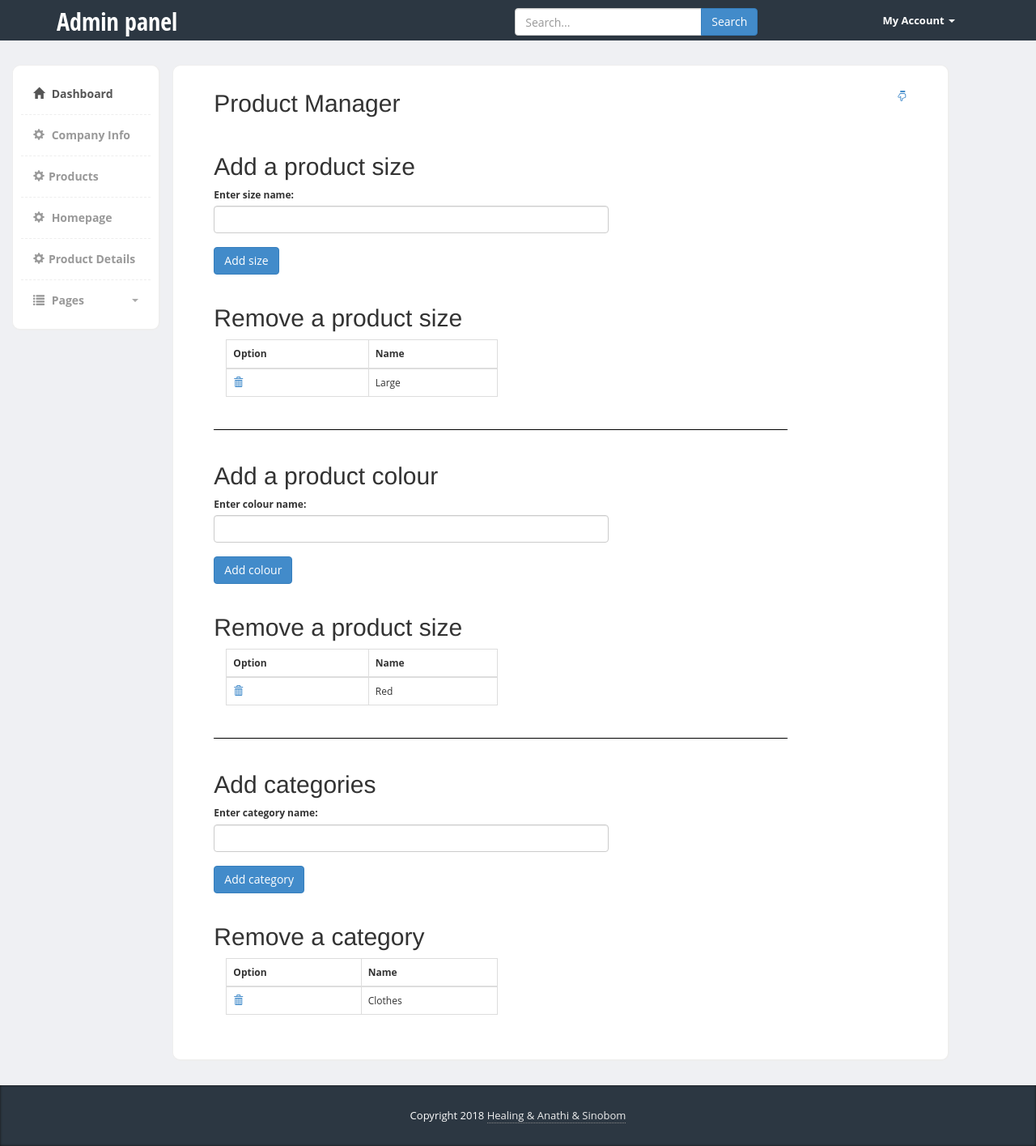
After one commit to HaichH/ont, a PHP site: page /Admin/product_manager.html in a window 1280 px wide. The commit adds this page. Shown: the whole page at 81% size. Run offline with PHP 8.4, Linux system fonts and the light colour scheme.

Commit message:
finishing the admin pages design.. moving onto the logic flow and pattern of the pages

```diff
--- a/Admin/css/styles.css
+++ b/Admin/css/styles.css
@@ -694,15 +694,7 @@ body {
     from {opacity: 0;}
     to {opacity: 1;}
 }
-
-/*#sectionOne{
-    display: none;
+hr{
+    border-color: black;
+    border-style: solid;
 }
-
-#sectionTwo{
-    display: none;
-}
-
-#sectionThree{
-    display: none;
-}*/
--- a/Admin/js/custom.js
+++ b/Admin/js/custom.js
@@ -40,3 +40,28 @@ function openCity(evt, cityName) {
     document.getElementById(cityName).style.display = "block";
     evt.currentTarget.className += " active";
 }
+
+
+function AddNewRow(){
+    var size = '<select name="sizes[]" class="form-control" required><option>PHP will generate this</option></select>';
+    var colour= '<select name="colours[]" class="form-control" required><option>PHP will generate this</option></select>';
+    var qty = '<input type="number" name="qtys[]" required> ';
+    var table = document.getElementById("prod_deds");
+    var row = table.insertRow(1);
+    var cell1 = row.insertCell(0);
+    var cell2 = row.insertCell(1);
+    var cell3 = row.insertCell(2);
+    cell1.innerHTML = size;
+    cell2.innerHTML = colour;
+    cell3.innerHTML = qty;
+}
+
+function RemoveRows(){
+
+    var x = document.getElementById("prod_deds").rows.length;
+    if(x>1){
+        document.getElementById("prod_deds").deleteRow(1);
+    }else{
+
+    }
+}
--- /dev/null
+++ b/Admin/product_manager.html
@@ -0,0 +1,203 @@
+<!DOCTYPE html>
+<html>
+  <head>
+    <title>Admin Panel</title>
+    <meta name="viewport" content="width=device-width, initial-scale=1.0">
+    <!-- Bootstrap -->
+    <link href="bootstrap/css/bootstrap.min.css" rel="stylesheet">
+    <!-- styles -->
+    <link href="css/styles.css" rel="stylesheet">
+  </head>
+  <body>
+  	<div class="header">
+	     <div class="container">
+	        <div class="row">
+	           <div class="col-md-5">
+	              <!-- Logo -->
+	              <div class="logo">
+	                 <h1><a href="index.html">Admin panel</a></h1>
+	              </div>
+	           </div>
+	           <div class="col-md-5">
+	              <div class="row">
+	                <div class="col-lg-12">
+	                  <div class="input-group form">
+	                       <input type="text" class="form-control" placeholder="Search...">
+	                       <span class="input-group-btn">
+	                         <button class="btn btn-primary" type="button">Search</button>
+	                       </span>
+	                  </div>
+	                </div>
+	              </div>
+	           </div>
+	           <div class="col-md-2">
+	              <div class="navbar navbar-inverse" role="banner">
+	                  <nav class="collapse navbar-collapse bs-navbar-collapse navbar-right" role="navigation">
+	                    <ul class="nav navbar-nav">
+	                      <li class="dropdown">
+	                        <a href="#" class="dropdown-toggle" data-toggle="dropdown">My Account <b class="caret"></b></a>
+	                        <ul class="dropdown-menu animated fadeInUp">
+
+	                          <li><a href="login.html">Logout</a></li>
+	                        </ul>
+	                      </li>
+	                    </ul>
+	                  </nav>
+	              </div>
+	           </div>
+	        </div>
+	     </div>
+	</div>
+
+    <div class="page-content">
+    	<div class="row">
+		  <div class="col-md-2">
+		  	<div class="sidebar content-box" style="display: block;">
+                <ul class="nav">
+                    <!-- Main menu -->
+                    <li class="current"><a href="index.html"><i class="glyphicon glyphicon-home"></i> Dashboard</a></li>
+                    <li><a href="calendar.html"><i class="glyphicon glyphicon-cog"></i> Company Info</a></li>
+                    <li><a href="stats.html"><i class="glyphicon glyphicon-cog"></i>Products</a></li>
+                    <li><a href="tables.html"><i class="glyphicon glyphicon-cog"></i> Homepage</a></li>
+                    <li><a href="buttons.html"><i class="glyphicon glyphicon-cog"></i>Product Details</a></li>
+                    <li class="submenu">
+                         <a href="#">
+                            <i class="glyphicon glyphicon-list"></i> Pages
+                            <span class="caret pull-right"></span>
+                         </a>
+                         <!-- Sub menu -->
+                         <ul>
+                            <li><a href="login.html">Homepage</a></li>
+                            <li><a href="signup.html">Products</a></li>
+                        </ul>
+                    </li>
+                </ul>
+             </div>
+		  </div>
+		  <div class="col-md-9">
+		  	<div class="row">
+		  		<div class="content-box-large">
+                                <div class="panel-heading">
+                                    <div class="panel-title"><h2>Product Manager </h2></div>
+
+                                        <div class="panel-options">
+                                                <a href="#" data-rel="reload"><i class="glyphicon glyphicon-hand-down"></i></a>
+                                        </div>
+                                </div>
+                                <div class="panel-body">
+                                    <form>
+                                        <!-- Add a size -->
+                                        <div class="col-sm-7">
+                                            <h2>Add a product size</h2>
+                                            <label>Enter size name:</label><br>
+                                            <input type="text" class="form-control" name="prod_size"><br>
+                                            <input type="submit" value="Add size" class="btn btn-primary"><br><br>
+                                            <h2>Remove a product size</h2>
+
+                                            <!--Deleting a product size-->
+                                            <div class="col-sm-9"><table class="table table-bordered">
+                                            <thead>
+                                              <tr>
+                                                <th>Option</th>
+                                                <th>Name</th>
+                                              </tr>
+                                            </thead>
+
+                                            <tbody>
+                                              <tr>
+                                                  <td ><a href="#"><span class="glyphicon glyphicon-trash"></span></a></td>
+                                                <td>Large</td>
+                                              </tr>
+                                            </tbody>
+                                          </table>
+                                              </div>
+                                        </div>
+
+                                    </form>
+                                    <div class="col-sm-10"><hr></div>
+                                    <form>
+                                       <!-- Add product colours -->
+                                       <div class="col-sm-7">
+                                           <h2>Add a product colour</h2>
+                                           <label>Enter colour name:</label><br>
+                                            <input type="text" class="form-control" name="prod_color"><br>
+                                            <input type="submit" value="Add colour" class="btn btn-primary"><br><br>
+                                            <h2>Remove a product size</h2>
+
+                                            <!--Deleting a product size-->
+                                            <div class="col-sm-9"><table class="table table-bordered">
+                                            <thead>
+                                              <tr>
+                                                <th>Option</th>
+                                                <th>Name</th>
+                                              </tr>
+                                            </thead>
+
+                                            <tbody>
+                                              <tr>
+                                                  <td ><a href="#"><span class="glyphicon glyphicon-trash"></span></a></td>
+                                                <td>Red</td>
+                                              </tr>
+                                            </tbody>
+                                          </table>
+                                              </div>
+                                       </div>
+
+                                    </form>
+                                    <div class="col-sm-10"><hr></div>
+                                    <form>
+                                       <!-- adding categories user might want to see -->
+                                       <div class="col-sm-7">
+                                           <h2>Add categories</h2>
+                                           <label>Enter category name:</label><br>
+                                            <input type="text" class="form-control" name="prod_category"><br>
+                                            <input type="submit" value="Add category" class="btn btn-primary"><br><br>
+                                            <h2>Remove a category </h2>
+
+                                            <!--Deleting a product size-->
+                                            <div class="col-sm-9"><table class="table table-bordered">
+                                            <thead>
+                                              <tr>
+                                                <th>Option</th>
+                                                <th>Name</th>
+                                              </tr>
+                                            </thead>
+
+                                            <tbody>
+                                              <tr>
+                                                  <td ><a href="#"><span class="glyphicon glyphicon-trash"></span></a></td>
+                                                <td>Clothes</td>
+                                              </tr>
+                                            </tbody>
+                                          </table>
+                                              </div>
+                                       </div>
+                                    </form>
+
+
+                                </div>
+		  	</div>
+		  	</div>
+
+
+		  </div>
+		</div>
+    </div>
+
+    <footer>
+         <div class="container">
+
+            <div class="copy text-center">
+               Copyright 2018 <a href='#'>Healing & Anathi & Sinobom</a>
+            </div>
+
+         </div>
+      </footer>
+
+    <!-- jQuery (necessary for Bootstrap's JavaScript plugins) -->
+    <script src="https://code.jquery.com/jquery.js"></script>
+    <!-- Include all compiled plugins (below), or include individual files as needed -->
+    <script src="bootstrap/js/bootstrap.min.js"></script>
+    <script src="js/custom.js"></script>
+  </body>
+</html>
```
Also changed, not shown: Admin/product_adder.html (added, +141 -0 lines), Admin/product_viewer.html (added, +141 -0 lines).
